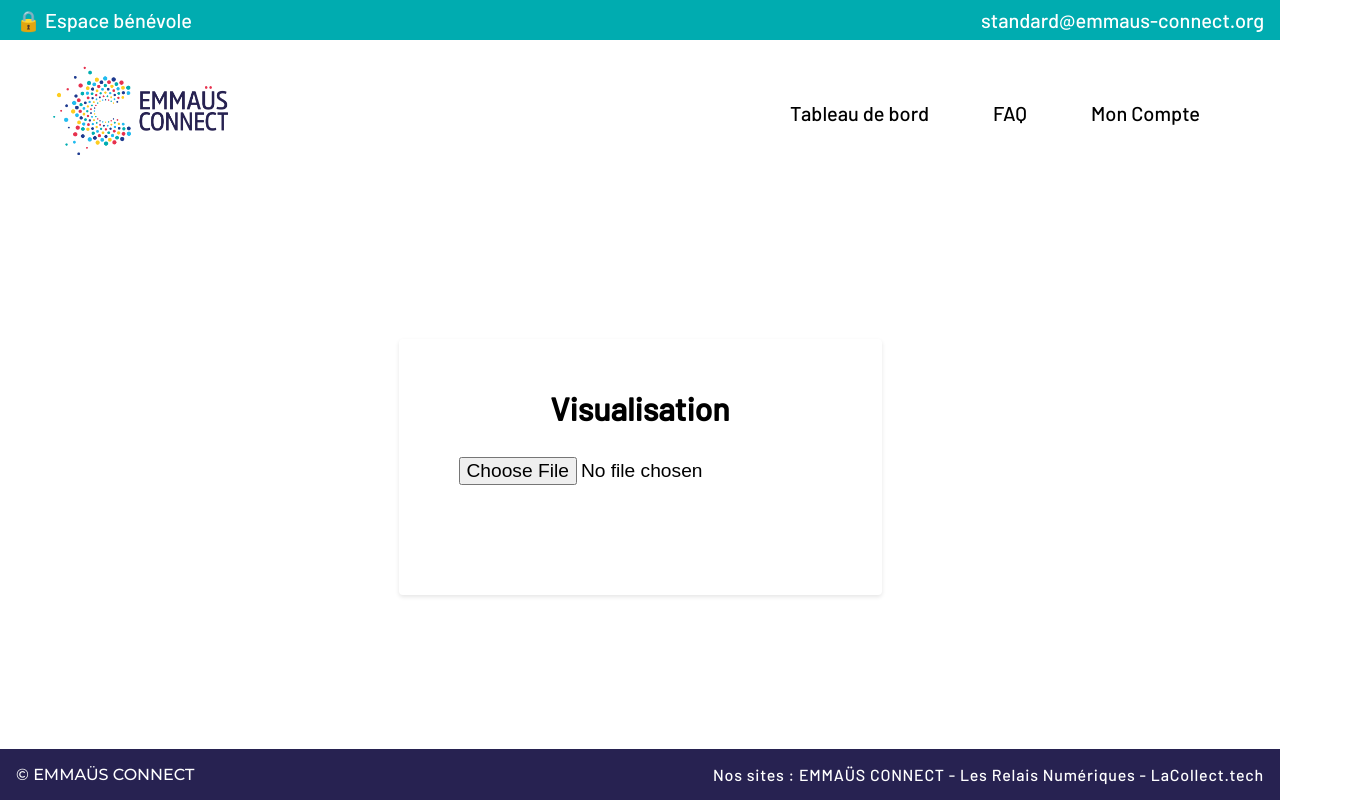
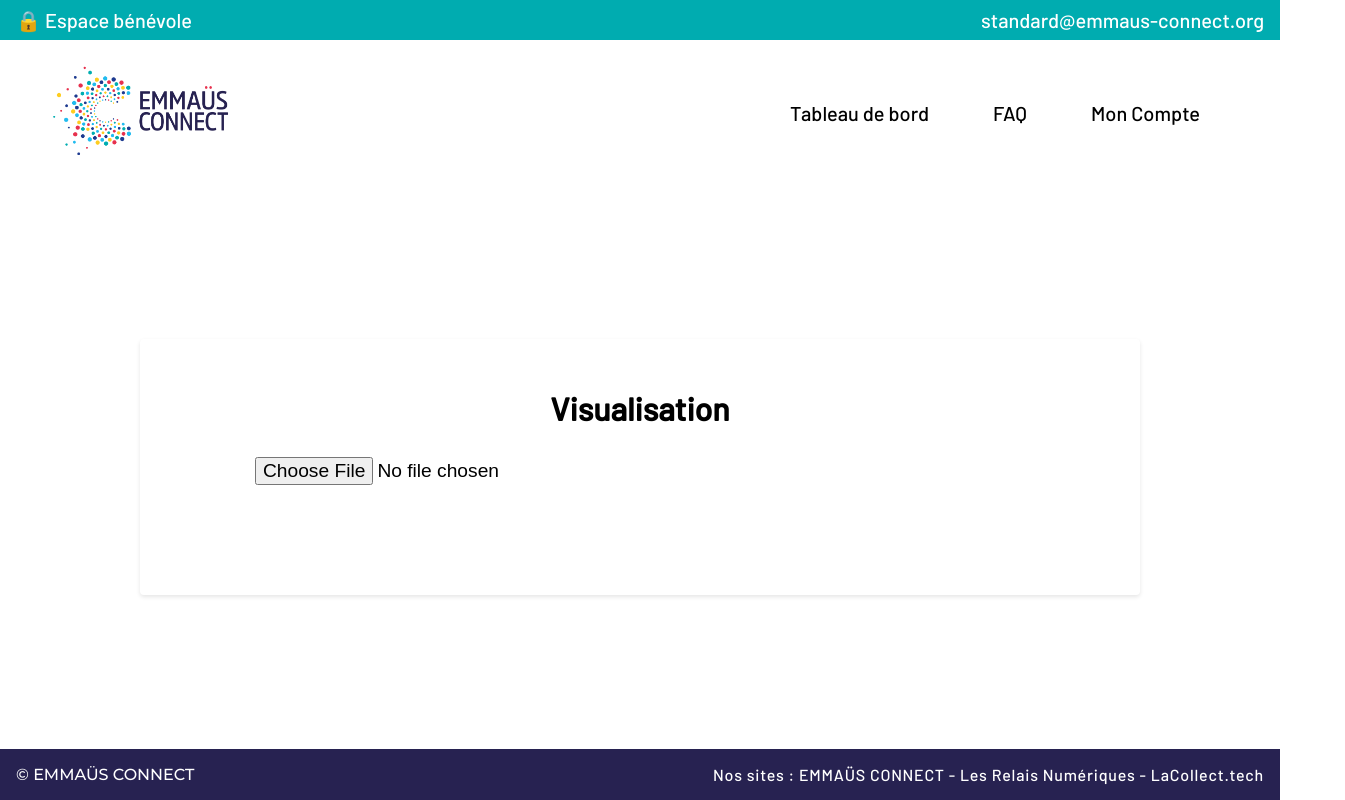
Before and after one commit to EmiLef08/Hackathon-2-Techquity, a React (Vite) app in the folder frontend/: page /visualisation in a window 1280 px wide. Shown: the whole page, 1345 px wide, since content can reach past the window. Built offline with nearby package versions, Linux system fonts and the light colour scheme.

Commit message:
Code final

```diff
--- a/frontend/src/pages/Home.jsx
+++ b/frontend/src/pages/Home.jsx
@@ -30,10 +30,10 @@ export default function Home() {
 			<div className='stats'>
 				<div className='hello-user'>Bonjour Emeline !</div>
 				<PersonCircleOutline color='#FFFFFF' height='100px' width='100px' />
-				<div className='stat'>7500 personnes/familles équipées</div>
-				<div className='stat'>24000 équipements collectées</div>
+				<div className='stat'>7547 personnes/familles équipées</div>
+				<div className='stat'>24518 équipements collectées</div>
 				<div className='stat'>
-					60 à 70% des employés en structure d'insertion retrouvent une
+					68% des employés en structure d'insertion retrouvent une
 					situation stable
 				</div>
 			</div>
--- a/frontend/src/styles/pages/Visualisation.scss
+++ b/frontend/src/styles/pages/Visualisation.scss
@@ -11,7 +11,7 @@
     border-radius: 10px;
     box-shadow: 0 0 10px rgba(0, 0, 0, 0.2);
     margin: 20px;
-    max-width: 800px;
+    width: 1000px;
     padding: 20px;
   }
 
@@ -21,7 +21,7 @@
     align-items: center;
     justify-content: center;
     padding: 20px;
-    width: 100%;
+    width: 150%;
   }
 
   .visualisation-title {
@@ -37,6 +37,7 @@
     margin-bottom: 20px;
     outline: none;
     padding: 10px;
+    padding-left: 300px;
     width: 100%;
   }
 
```
